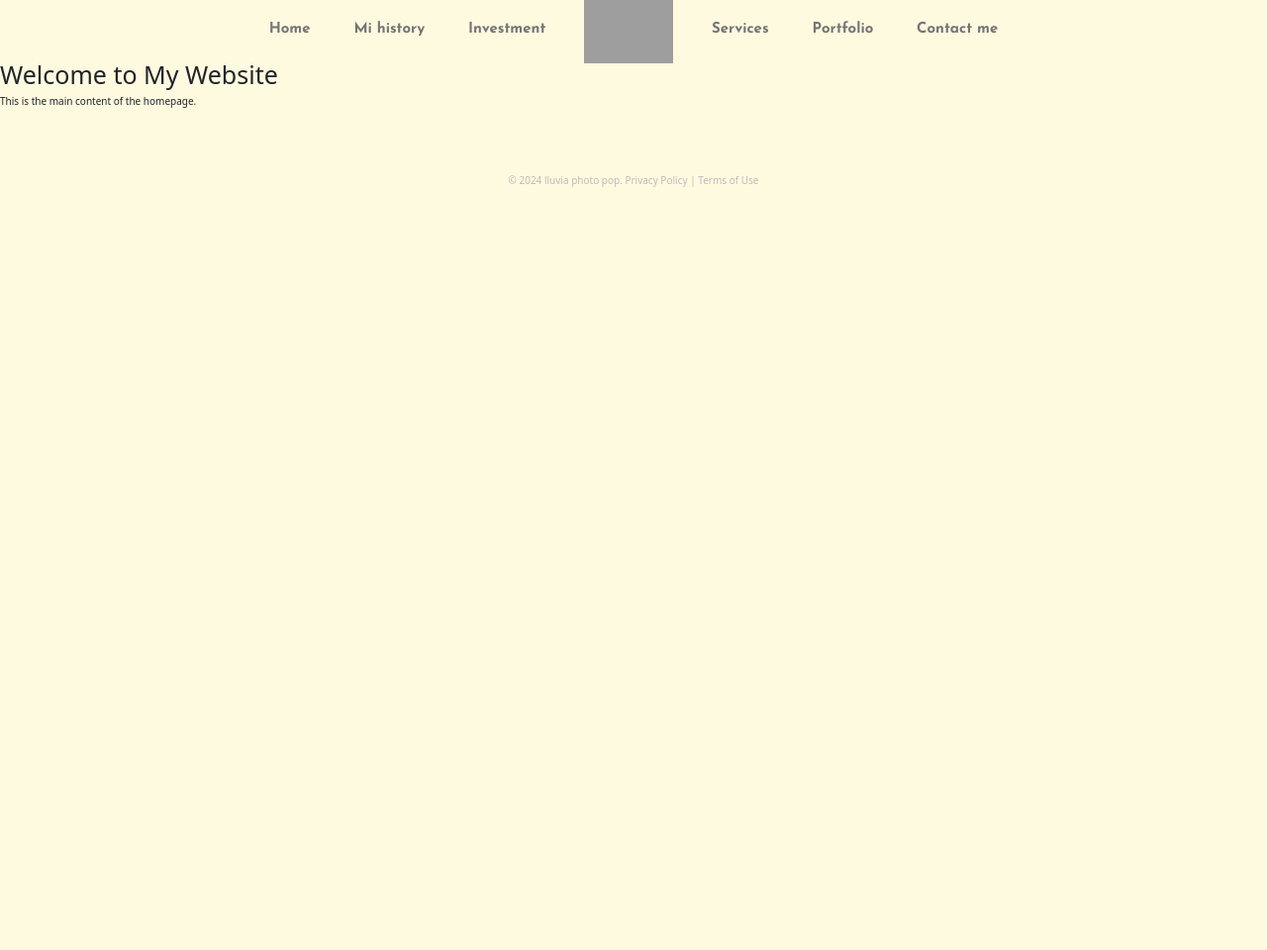
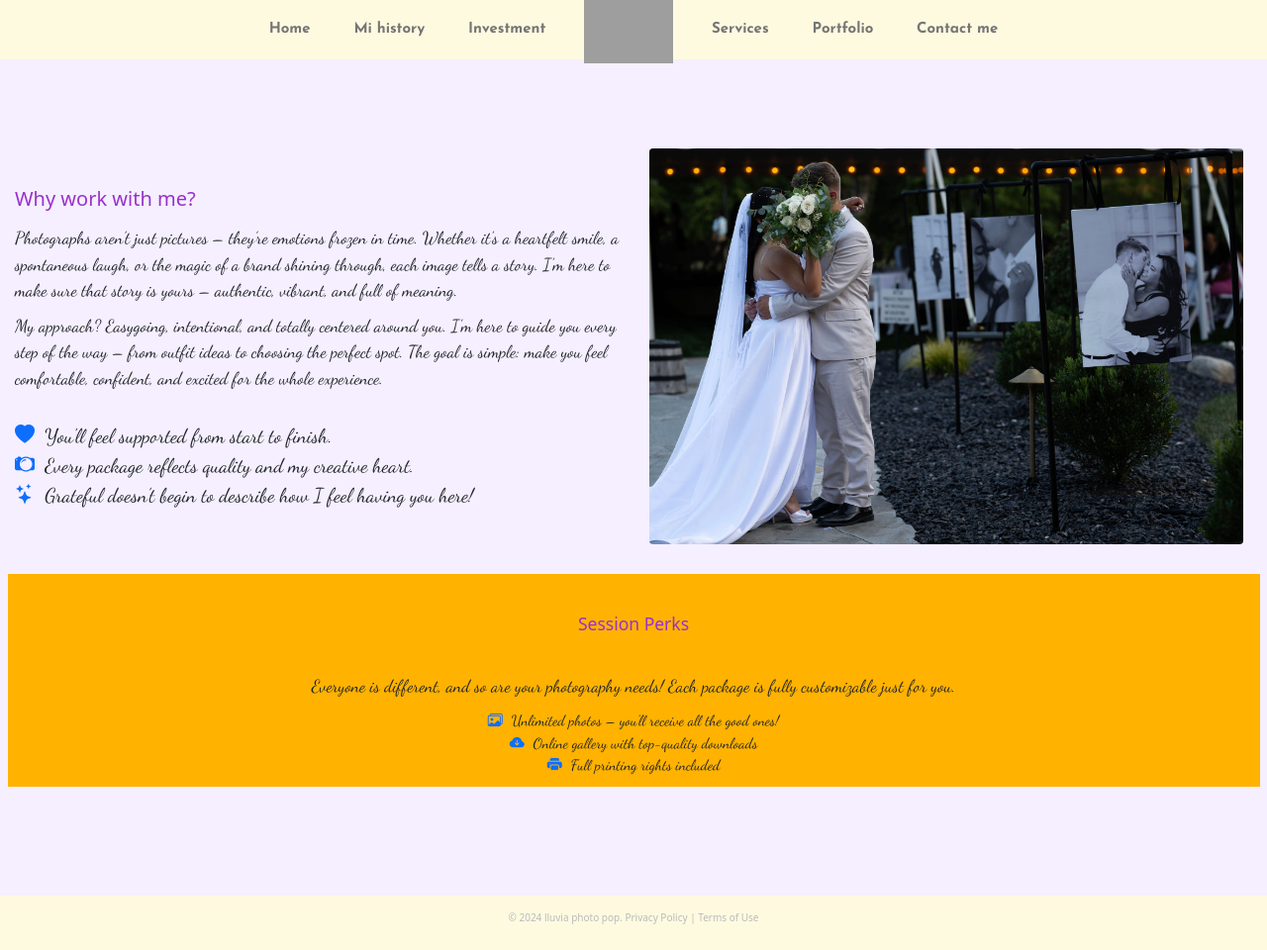
Before and after one commit to Gissela25/lluvia-photopop, a PHP site: page /investment.html in a window 1280 px wide. Shown: the whole page at 99% size. Before the commit the page ends 189 px from the top, so only its background shows below. Run offline with PHP 8.4, Linux system fonts and the light colour scheme; some web fonts are replaced; grey boxes are pictures that could not be loaded.

Commit message:
investment

```diff
--- a/assets/css/style.css
+++ b/assets/css/style.css
@@ -44,6 +44,32 @@ nav {
     font-weight: 700;
     font-size: 1.5rem;
 }
+
+/*  colores */
+
+
+.bg-morado-claro {
+    background-color: var(--morado-claro);
+}
+
+.bg-anaranjado-oscuro {
+    background-color: var(--anaranjado-oscuro);
+}
+
+.font-rosa-paleta {
+    color: var(--rosa-paleta);
+}
+
+.font-morado-paleta {
+    color: var(--morado-paleta);
+}
+
+.font-azul-oscuro {
+    color: var(--azul-oscuro);
+}
+
+
+
 
 .font-Josefin {
     font-family: 'Josefin Sans';
--- a/investment.html
+++ b/investment.html
@@ -1,19 +1,87 @@
 <!DOCTYPE html>
 <html lang="en">
+
 <head>
-  <meta charset="UTF-8">
-  <meta name="viewport" content="width=device-width, initial-scale=1.0">
-  <title>Reusable Navbar and Footer</title>
-  <script defer src="script.js"></script>
+    <meta charset="UTF-8" />
+    <meta name="viewport" content="width=device-width, initial-scale=1.0" />
+    <meta name="description" content="Photographer website - High quality photography for various occasions." />
+    <meta name="robots" content="index,follow" />
+    <title>Home</title>
+
+    <link rel="preconnect" href="https://fonts.googleapis.com" />
+    <link rel="preconnect" href="https://fonts.gstatic.com" crossorigin />
+    <link rel="preload"
+        href="https://fonts.googleapis.com/css2?family=Josefin+Sans:wght@100..700&family=Dancing+Script:wght@400..700&display=swap"
+        as="style">
+    <link
+        href="https://fonts.googleapis.com/css2?family=Josefin+Sans:wght@100..700&family=Dancing+Script:wght@400..700&display=swap"
+        rel="stylesheet" />
+
+    <link rel="stylesheet" href="https://cdn.jsdelivr.net/npm/bootstrap@5.3.3/dist/css/bootstrap.min.css" media="print"
+        onload="this.media='all'">
+    <noscript>
+        <link rel="stylesheet" href="https://cdn.jsdelivr.net/npm/bootstrap@5.3.3/dist/css/bootstrap.min.css">
+    </noscript>
+
+    <link rel="stylesheet" href="assets/css/style.css" />
+
+    <script defer src="script.js"></script>
 </head>
-<body>
-  <div id="navbar"></div>
 
-  <main>
-    <h1>Welcome to My Website</h1>
-    <p>This is the main content of the homepage.</p>
-  </main>
+<body class="bg-morado-claro">
 
-  <div id="footer"></div>
+  <div id="navbar" class="text-center">Navbar</div>
+
+
+
+  <div class="container-fluid vh-80 d-flex align-items-center bg-lightpink justify-content-center text-white my-5 py-5">
+    <div class="container-fluid py-5">
+        <div class="row align-items-center">
+            <div class="col-md-6">
+                <h2 class="my-4 Josefin font-morado-paleta">Why work with me?</h2>
+                <p class="fs-3 font-dancing text-dark">
+                    Photographs aren’t just pictures – they’re emotions frozen in time. Whether it’s a heartfelt smile,
+                    a spontaneous laugh, or the magic of a brand shining through, each image tells a story. I’m here to
+                    make sure that story is yours – authentic, vibrant, and full of meaning.
+                </p>
+                <p class="fs-3 font-dancing text-dark">
+                    My approach? Easygoing, intentional, and totally centered around you. I’m here to guide you every
+                    step of the way – from outfit ideas to choosing the perfect spot. The goal is simple: make you feel
+                    comfortable, confident, and excited for the whole experience.
+                </p>
+                <ul class="text-dark font-dancing list-unstyled fs-2 mt-5">
+                    <li><i class="bi bi-heart-fill text-primary me-2"></i> You’ll feel supported from start to finish.</li>
+                    <li><i class="bi bi-camera2 text-primary me-2"></i> Every package reflects quality and my creative heart.</li>
+                    <li><i class="bi bi-stars text-primary me-2"></i> Grateful doesn’t begin to describe how I feel having you here!</li>
+                </ul>
+            </div>
+            <div class="col-md-6 text-center">
+                <img src="assets/img/investment.jpg" class="img-fluid rounded" alt="Camera Lens" style="max-height: 400px;">
+            </div>
+        </div>
+        <div class="row mt-5 bg-anaranjado-oscuro">
+            <div class="col-md-12 text-center">
+                <h3 class="Josefin my-3 font-morado-paleta py-5">Session Perks</h3>
+                <p class="text-dark fs-3 font-dancing">
+                    Everyone is different, and so are your photography needs! Each package is fully customizable just for you.
+                </p>
+                <ul class="text-dark fs-4 font-dancing list-unstyled">
+                    <li><i class="bi bi-images text-primary me-2"></i> Unlimited photos – you’ll receive all the good ones!</li>
+                    <li><i class="bi bi-cloud-arrow-down-fill text-primary me-2"></i> Online gallery with top-quality downloads</li>
+                    <li><i class="bi bi-printer-fill text-primary me-2"></i> Full printing rights included</li>
+                </ul>
+            </div>
+        </div>
+    </div>
+</div>
+
+
+<div id="footer" class="text-center mt-5">Footer</div>
 </body>
+
+<script defer src="https://cdn.jsdelivr.net/npm/bootstrap@5.3.3/dist/js/bootstrap.bundle.min.js"
+    integrity="sha384-YvpcrYf0tY3lHB60NNkmXc5s9fDVZLESaAA55NDzOxhy9GkcIdslK1eN7N6jIeHz"
+    crossorigin="anonymous"></script>
+<link rel="stylesheet" href="https://cdn.jsdelivr.net/npm/bootstrap-icons@1.10.5/font/bootstrap-icons.min.css">
+
 </html>
```
Also changed, not shown: assets/img/investment.jpg (added).
